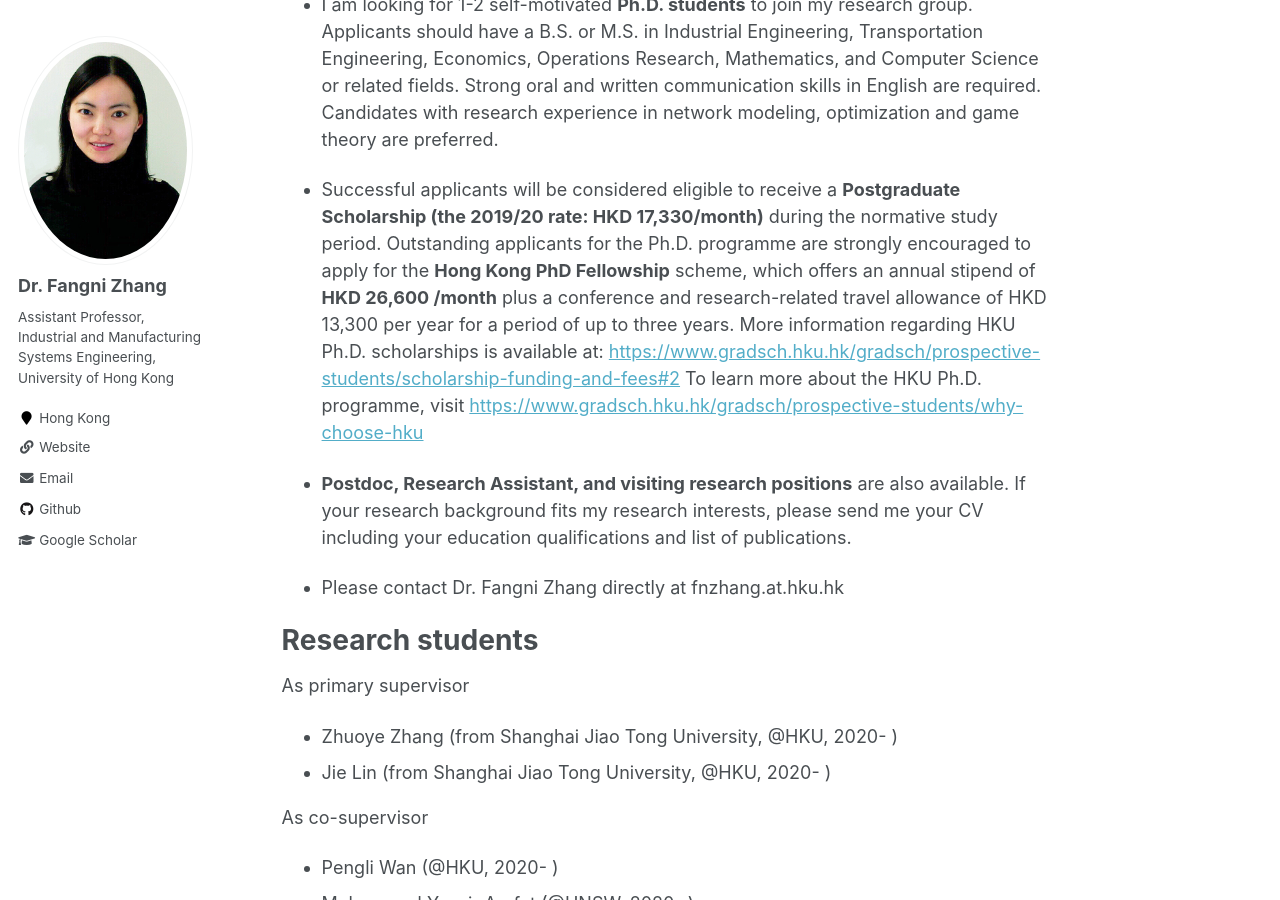
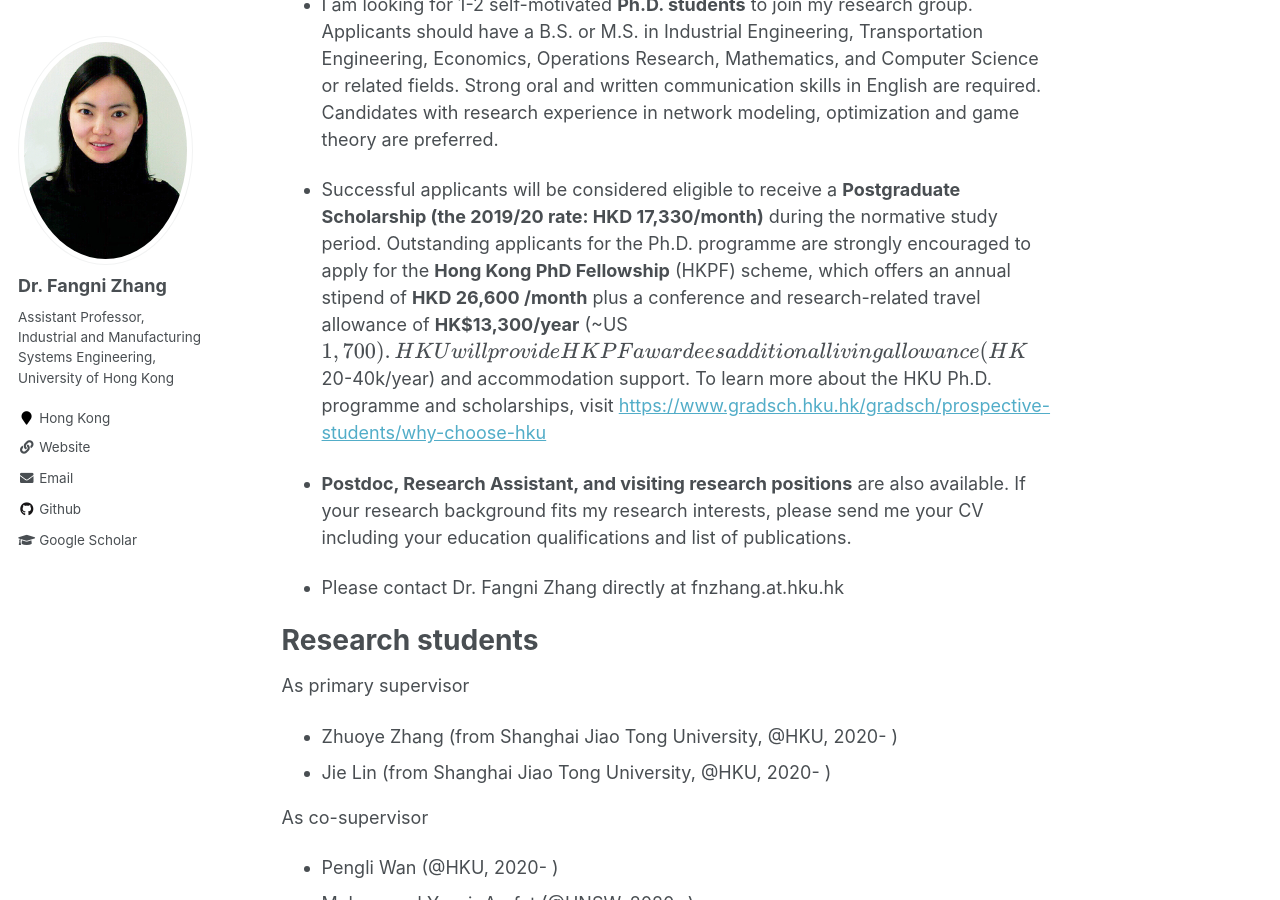
Before and after one commit to fangnizhang/fangnizhang.github.io, a Jekyll site: the page built from _pages/about.md, in a window 1280 px wide and 900 px high, scrolled down 1032 px. Built offline with Jekyll 4.4.1, drawn with Linux system fonts in a browser that asks for light colours; formulas are drawn with MathJax 3.

Commit message:
Update about.md

```diff
--- a/_pages/about.md
+++ b/_pages/about.md
@@ -28,8 +28,7 @@
 ======
 - I am looking for 1-2 self-motivated **Ph.D. students** to join my research group. Applicants should have a B.S. or M.S. in Industrial Engineering, Transportation Engineering, Economics, Operations Research, Mathematics, and Computer Science or related fields. Strong oral and written communication skills in English are required. Candidates with research experience in network modeling, optimization and game theory are preferred.
 
-- Successful applicants will be considered eligible to receive a **Postgraduate Scholarship (the 2019/20 rate: HKD 17,330/month)** during the normative study period. Outstanding applicants for the Ph.D. programme are strongly encouraged to apply for the **Hong Kong PhD Fellowship** scheme, which offers an annual stipend of **HKD 26,600 /month** plus a conference and research-related travel allowance of HKD 13,300 per year for a period of up to three years. More information regarding HKU Ph.D. scholarships is available at: [https://www.gradsch.hku.hk/gradsch/prospective-students/scholarship-funding-and-fees#2](https://www.gradsch.hku.hk/gradsch/prospective-students/scholarship-funding-and-fees#2)
-To learn more about the HKU Ph.D. programme, visit [https://www.gradsch.hku.hk/gradsch/prospective-students/why-choose-hku](https://www.gradsch.hku.hk/gradsch/prospective-students/why-choose-hku)
+- Successful applicants will be considered eligible to receive a **Postgraduate Scholarship (the 2019/20 rate: HKD 17,330/month)** during the normative study period. Outstanding applicants for the Ph.D. programme are strongly encouraged to apply for the **Hong Kong PhD Fellowship** (HKPF) scheme, which offers an annual stipend of **HKD 26,600 /month** plus a conference and research-related travel allowance of **HK$13,300/year** (~US$1,700). HKU will provide HKPF awardees additional living allowance (HK$20-40k/year) and accommodation support. To learn more about the HKU Ph.D. programme and scholarships, visit [https://www.gradsch.hku.hk/gradsch/prospective-students/why-choose-hku](https://www.gradsch.hku.hk/gradsch/prospective-students/why-choose-hku)
 
 - **Postdoc, Research Assistant, and visiting research positions** are also available. If your research background fits my research interests, please send me your CV including your education qualifications and list of publications.
 
```
